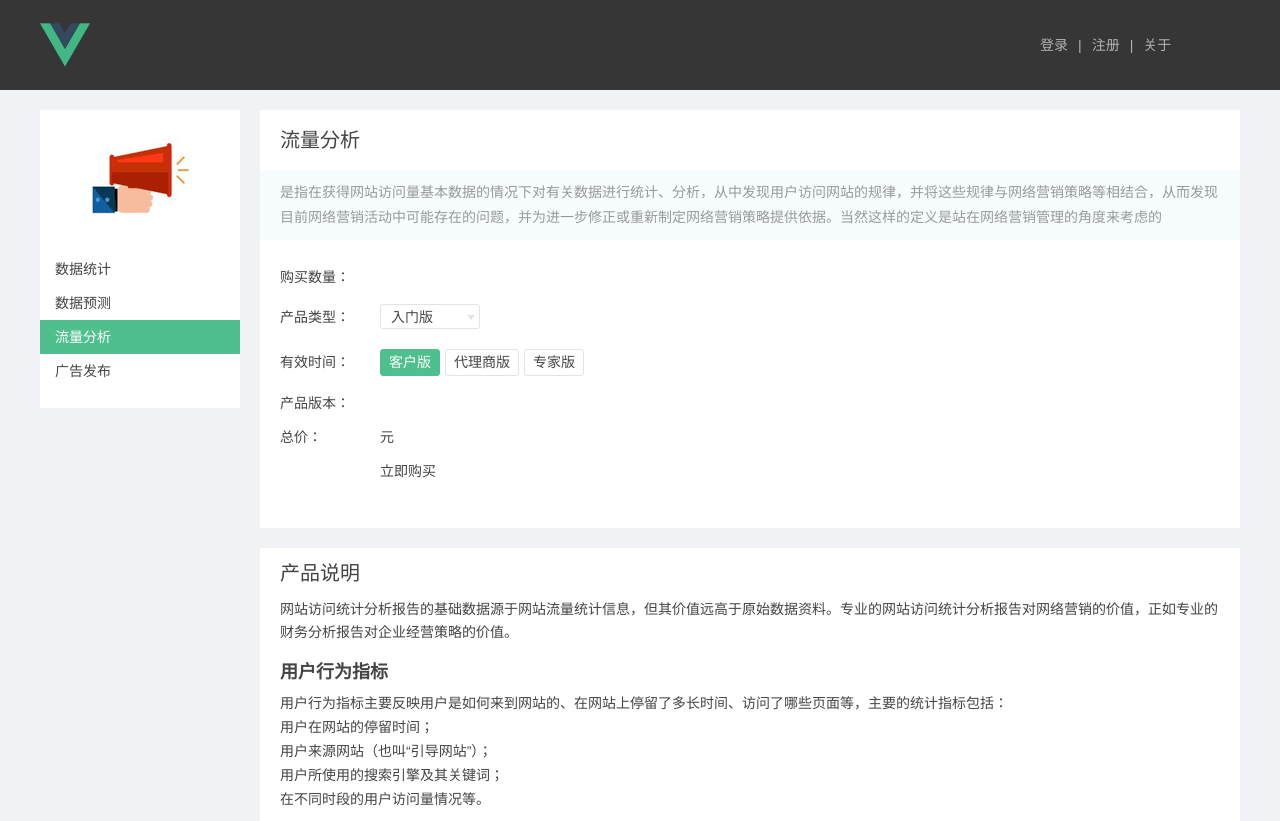
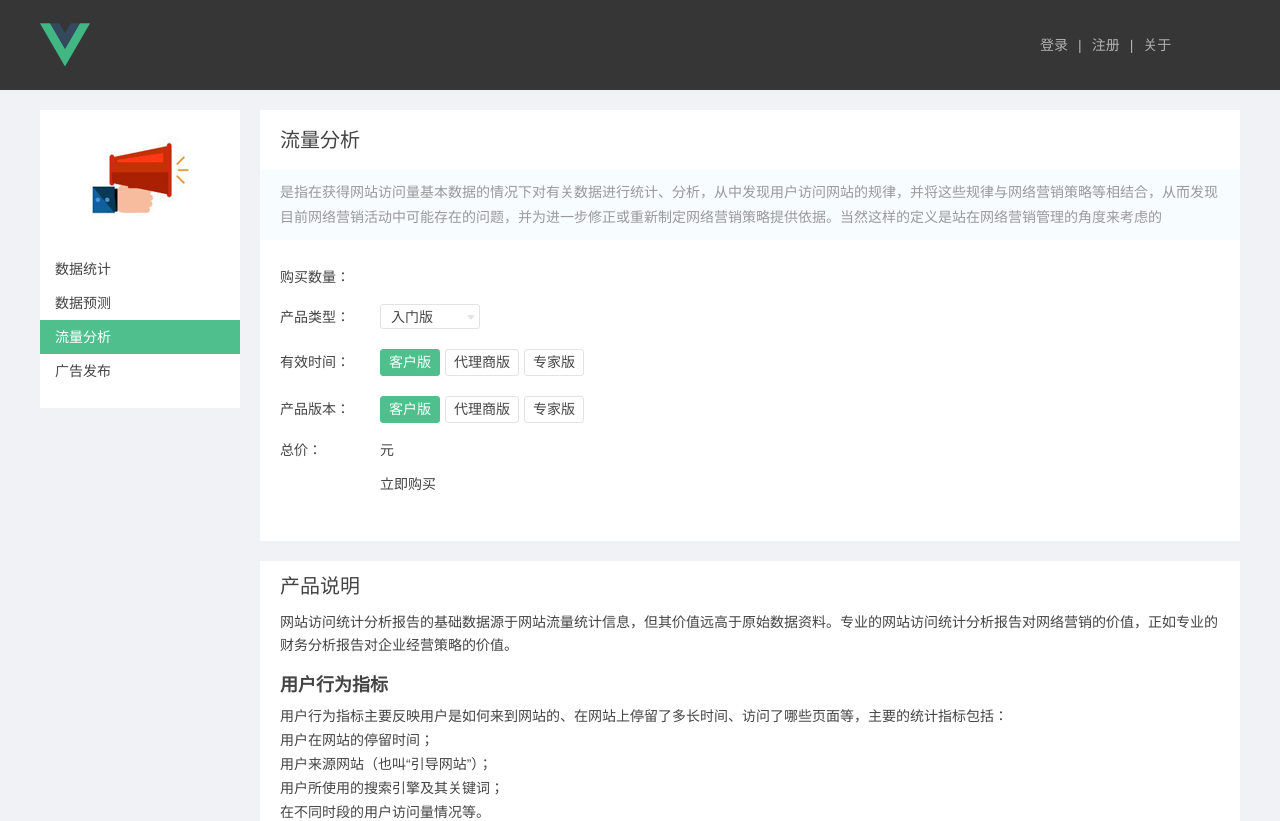
Before and after one commit to capricornLiux/shoumai, a Vue app: page /detail/flowAnalysis in a window 1280 px wide. Shown: the top 821 px of the page. Built offline with nearby package versions, Linux system fonts and the light colour scheme; what vue-resource would draw is missing.

Commit message:
多选组件

```diff
--- /dev/null
+++ b/src/components/buy/multiChooser.vue
@@ -0,0 +1,101 @@
+<template>
+  <div class="multi-chooser-component">
+    <ul class="chooser-list">
+      <li v-for="(item, index) in selections" v-on:click="selectItem(index)"
+          v-bind:class="{active : checkIsActive(index)}">{{ item.label }}
+      </li>
+    </ul>
+  </div>
+</template>
+
+<script>
+
+  // 导入lodash框架
+  import _ from 'lodash';
+
+  export default {
+
+    // 接收父组件传递的数据
+    props: {
+      selections: {
+        type: Array,
+        default: [{
+          label: 'test',
+          value: 0
+        }]
+      }
+    },
+
+    data(){
+      return {
+        // 选中的项目数组, 默认选中第一个
+        nowIndexs: [0]
+      }
+    },
+
+    methods: {
+      // 选中的时候调用的方法
+      selectItem(index){
+        // 点击的时候进行判断, 如果当前数组中没有, 说明当前该选项没有选中, 加入数组中
+        if (this.nowIndexs.indexOf(index) === -1) {
+          // 数组中没有, 将选中的选项添加到数组中
+          this.nowIndexs.push(index);
+        } else {
+
+          // 当前选中的内容中有了, 那么就利用lodash框架进行移除
+          // 导入lodash框架
+
+//          this.nowIndexs = _.remove(this.nowIndexs, function (n) {
+//            return n !== index;
+//          })
+
+          // 利用es6的箭头函数写法
+          this.nowIndexs = _.remove(this.nowIndexs, (n) => {
+            return n !== index;
+          });
+        }
+
+        // 利用lodash的map方法, 将选中的key对应的值组成一个数组, 返回
+        let selectValueArray = _.map(this.nowIndexs, (n) => {
+          return this.selections[n];
+        });
+
+        // 子组件向父组件传递数据
+        this.$emit('seletedItemArray', selectValueArray);
+      },
+
+      /**
+       * 选中选项的时候判断是否应该高亮显示对应的active类
+       * @param index
+       */
+      checkIsActive(index){
+        return !(this.nowIndexs.indexOf(index) === -1);
+      }
+    }
+  }
+</script>
+
+<style scoped>
+  .chooser-component {
+    position: relative;
+    display: inline-block;
+  }
+
+  .chooser-list li {
+    display: inline-block;
+    border: 1px solid #e3e3e3;
+    height: 25px;
+    line-height: 25px;
+    padding: 0 8px;
+    margin-right: 5px;
+    border-radius: 3px;
+    text-align: center;
+    cursor: pointer;
+  }
+
+  .chooser-list li.active {
+    border-color: #4fc08d;
+    background: #4fc08d;
+    color: #fff;
+  }
+</style>
--- a/src/pages/detail/flowAnalysis.vue
+++ b/src/pages/detail/flowAnalysis.vue
@@ -41,11 +41,13 @@
         <div class="sales-board-line-left">
           产品版本：
         </div>
-        <!--<div class="sales-board-line-right">-->
-        <!--<v-mul-chooser-->
-        <!--:selections="versionList"-->
-        <!--@on-change="onParamChange('versions', $event)"></v-mul-chooser>-->
-        <!--</div>-->
+        <div class="sales-board-line-right">
+
+          <!--利用自定义组件multi chooser-->
+          <v-multi-chooser v-bind:selections="versionList"
+                           v-on:seletedItemArray="receivedSelectMultiChooser"></v-multi-chooser>
+
+        </div>
       </div>
       <div class="sales-board-line">
         <div class="sales-board-line-left">
@@ -121,12 +123,14 @@
 <script>
   import VSelection from '../../components/buy/selection.vue'
   import VChooser from '../../components/buy/chooser.vue'
+  import VMultiChooser from '../../components/buy/multiChooser.vue'
 
   export default {
     // 组件
     components: {
       VSelection,
-      VChooser
+      VChooser,
+      VMultiChooser
     },
 
     // 数据
@@ -172,8 +176,17 @@
       },
 
       receivedSelectChooser(data){
-          console.log('点击了chooser');
-          console.log(data);
+        console.log('点击了chooser');
+        console.log(data);
+      },
+
+      /**
+       * 收到子组件multiChooser传递的数据的时候进行调用
+       * @param data 选中的数据
+       */
+      receivedSelectMultiChooser(data){
+        console.log('点击了multiChooser');
+        console.log(data);
       }
     }
   }
```
Also changed, not shown: package.json (+4 -3 lines).
